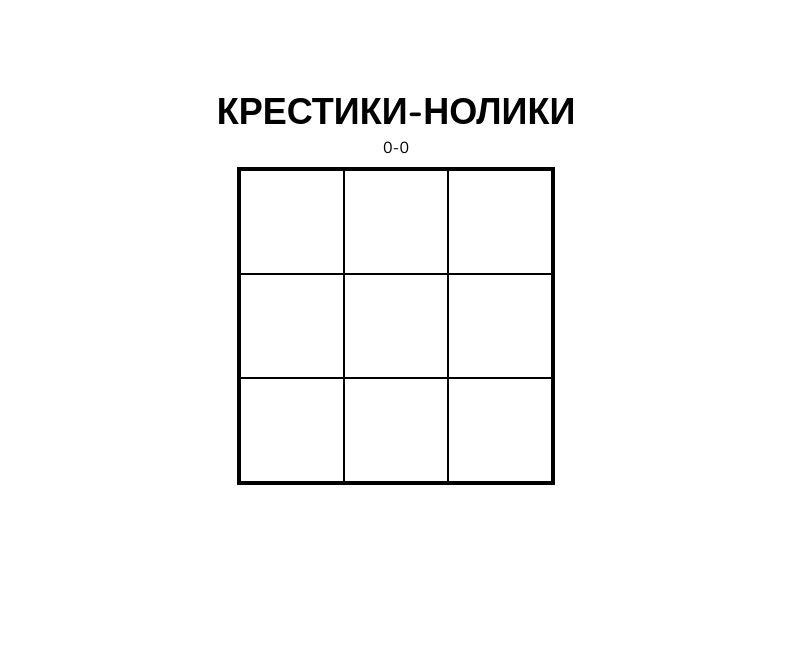
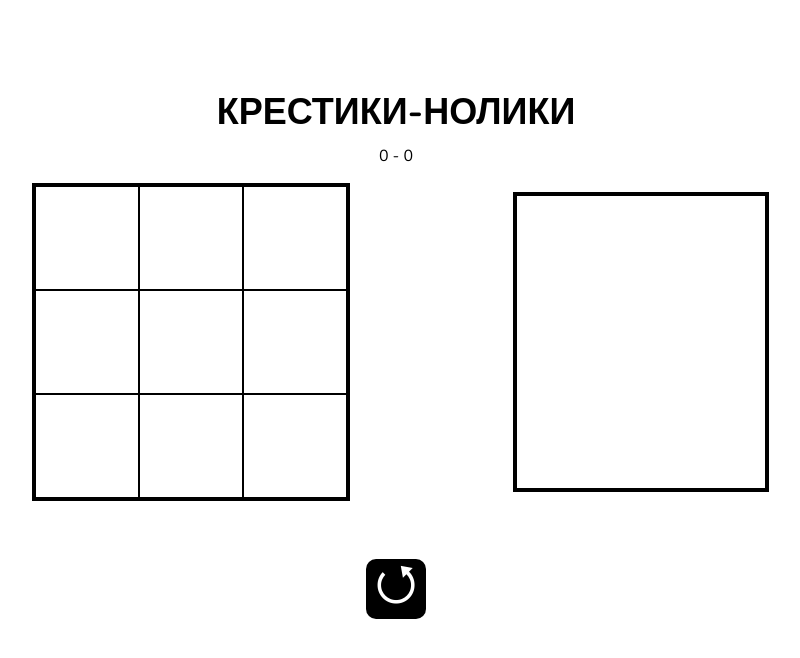
Before and after one commit to LanguorUna/Tic-tac-toe, a plain HTML site: page index.html in a window 1280 px wide. Shown: the whole page, without its empty margins (244-1044 px from the left). Drawn offline with nearby package versions, Linux system fonts and the light colour scheme.

Commit message:
Добавлен контейнер Истории

```diff
--- a/css/style.css
+++ b/css/style.css
@@ -2,20 +2,20 @@
     font-family: 'Nunito', sans-serif;
 }
 
-.score{
+.game__score{
     width: 100%;
     text-align: center;
+    margin: 8px 0;
 }
 
 body{
     display: -webkit-box;
     display: -ms-flexbox;
     display: flex;
-    -webkit-box-pack: center;
-        -ms-flex-pack: center;
-            justify-content: center;
+    align-items: center;
     -ms-flex-wrap: wrap;
         flex-wrap: wrap;
+    flex-direction: column;
 }
 
 .caption{
@@ -27,8 +27,8 @@ body{
     text-transform: uppercase;
 }
 
-.wrapper{
-    width: 800px;
+.game{
+    width: 900px;
     display: -webkit-box;
     display: -ms-flexbox;
     display: flex;
@@ -36,9 +36,51 @@ body{
         justify-content: space-around;
     -ms-flex-wrap: wrap;
         flex-wrap: wrap;
+    align-items: center;
+}
+
+.game__history{
+    width: 256px;
+    height: 300px;
+    border: 4px solid black;
+    display: flex;
+    flex-direction: column;
+    align-items: center;
+    padding: 10px 0;
+    box-sizing: border-box;
+    overflow: auto;
+}
+
+.game__result{
+    font-size: 20px;
+    line-height: 2em;
+}
+
+.game__result__win{
+    color:  red;
+}
+
+.restart{
+    display: flex;
+    width: 40px;
+    height: 40px;
+    background-color: black;
+    border-radius: 10px;
+    margin-top: 50px;
+    color: white;
+    font-size: 50px;
+    align-items: center;
+    justify-content: center;
+    padding: 10px;
+}
+
+.restart:hover{
+    cursor: pointer;
+    background-color: red;
 }
 
 .field{
+    cursor: pointer;
     margin: 8px;
     background-color:black;
     border: 2px solid black;
@@ -56,3 +98,6 @@ body{
     justify-content: center;
     align-items: center;
 }
+.field__cell__win{
+    color: red;
+}
--- a/index.html
+++ b/index.html
@@ -8,10 +8,12 @@
     </head>
     <body>
         <div class="caption">Крестики-нолики</div>
-        <div class="wrapper">
-            <div class="score">0-0</div>
+        <div class="game">
+            <div class="game__score">0 - 0</div>
             <table class="field"></table>
+            <div class="game__history"></div>
         </div>
+        <div class="restart">⭯</div>
         <script src="js/app.js"></script>
     </body>
 </html>
```
